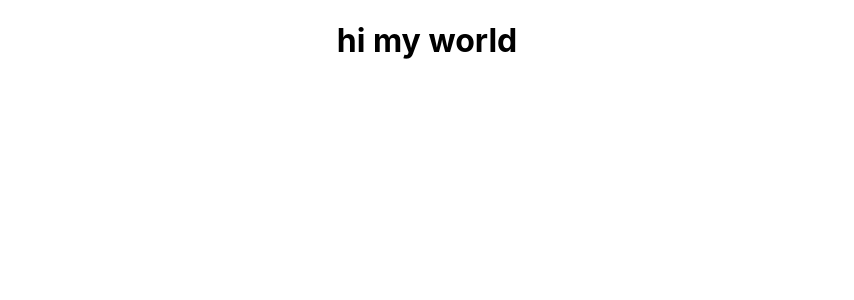
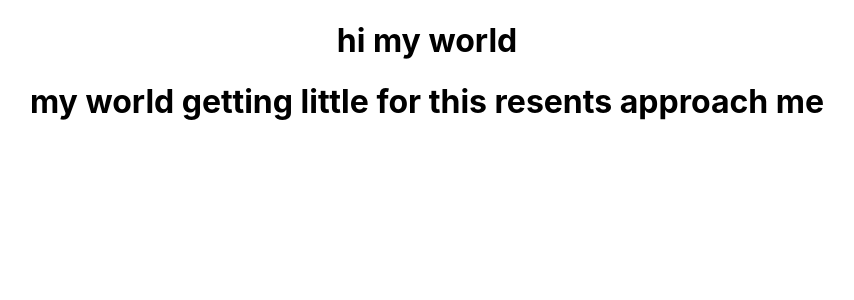
Before and after one commit to wer340/react, a React (Create React App) app: page / in a window 1280 px wide. Shown: the top 300 px of the page, without its empty margins (213-1067 px from the left). Built offline with nearby package versions, Linux system fonts and the light colour scheme.

Commit message:
variableConsructorSuper

```diff
--- a/src/App.js
+++ b/src/App.js
@@ -3,10 +3,18 @@ import logo from './logo.svg';
 import './App.css';
 
 class App extends Component {
+  constructor(){
+    super();
+    this.state={
+      message:"my world getting little for this resents approach me "
+    }
+  }
+
   render(){
   return (
     <div className="App">
     <h1>hi my world </h1>
+    <h1>{this.state.message}</h1>
     </div>
   );
 }
```
